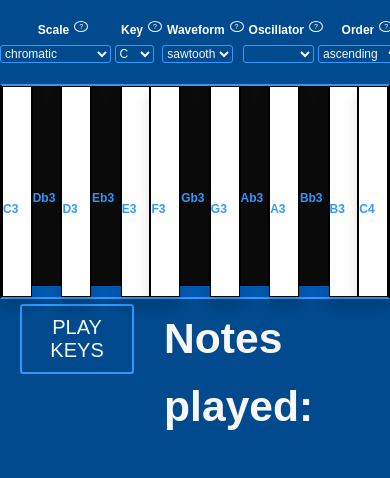
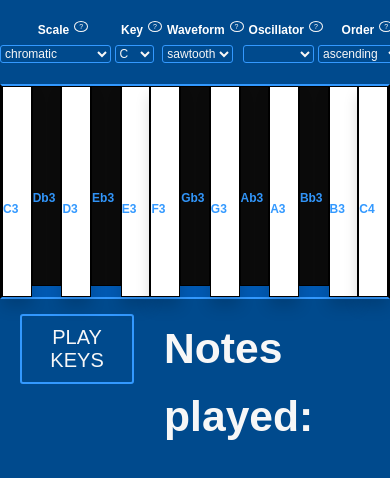
Before and after one commit to dcmorales/digital-keyboard, a React (Create React App) app: page / in a window 390 px wide. Shown: the top 478 px of the page. Built offline with nearby package versions, Linux system fonts and the light colour scheme.

Commit message:
Updated breakpoints, removed unused breakpoint

```diff
--- a/src/sass/_abstracts.scss
+++ b/src/sass/_abstracts.scss
@@ -26,7 +26,6 @@ $font-primary: sans-serif;
 
 // Responsive Breakpoints
 $bp-largest: 112.5em; // 1800px
-$bp-extra-large: 100em; //1600px
-$bp-large: 75em; // 1200px
-$bp-medium: 62.5em; // 1000px
+$bp-large: 100em; //1600px
+$bp-medium: 75em; // 1200px
 $bp-small: 50em; // 800px
--- a/src/sass/_layout.scss
+++ b/src/sass/_layout.scss
@@ -14,7 +14,7 @@
   align-items: center;
   height: 10vh;
 
-  @media only screen and (max-width: $bp-large) {
+  @media only screen and (max-width: $bp-medium) {
     font-size: $font-size-medium;
     font-weight: 600;
   }
@@ -24,7 +24,7 @@
   display: flex;
   height: 40vh;
 
-  @media only screen and (max-width: $bp-large) {
+  @media only screen and (max-width: $bp-medium) {
     &--1 {
       display: none;
     }
@@ -58,12 +58,9 @@
   color: $color-grey-light-1;
   background-color: $color-primary-dark;
 
-  @media only screen and (max-width: $bp-extra-large) {
-    justify-content: center;
-  }
-
-  @media only screen and (max-width: $bp-large) {
+  @media only screen and (max-width: $bp-medium) {
     align-items: flex-start;
     padding-top: 0.5rem;
+    margin-top: 1rem;
   }
 }
```
Also changed, not shown: src/sass/_components.scss (+6 -6 lines).
